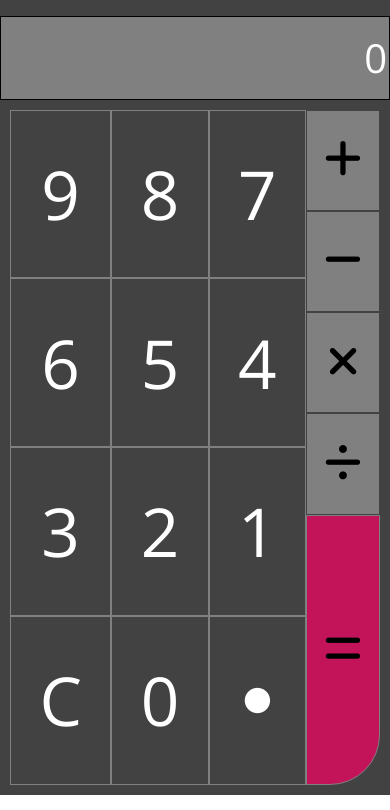
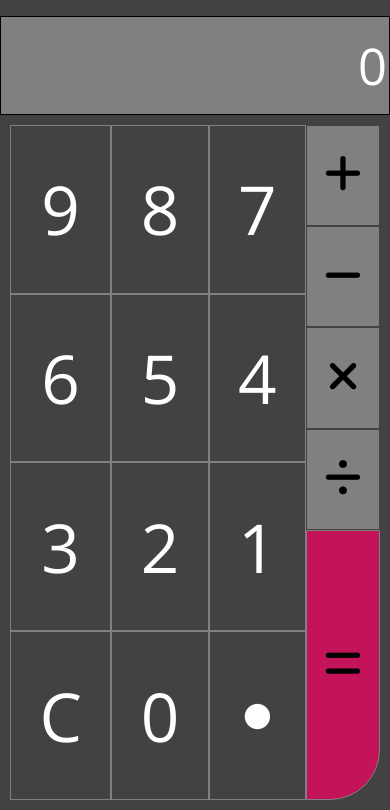
Before and after one commit to Tarbetu/calculator, a plain HTML site: page index.html in a window 390 px wide. Shown: the part 54-864 px from the top of the page. Drawn offline with nearby package versions, Linux system fonts and the light colour scheme.

Commit message:
fixing panel for mobile phones

```diff
--- a/style.css
+++ b/style.css
@@ -1,11 +1,11 @@
 body {
     margin: 0;
+    background: #424242;
 }
 
 @media (min-width: 1000px) {
     body {
         margin: 0% 30vw;
-        background: #424242;
         animation-name: addingSpaces;
         animation-duration: 5s;
     }
@@ -20,6 +20,7 @@ header {
     background: #424242;
     color: white;
     font-size: 14px;
+    height: 20vh;
 }
 
 h1 {
@@ -30,11 +31,12 @@ h1 {
 #shownValue {
     background: gray;
     color: white;
-    font-size: 40px;
+    font-size: 6vh;
     font-family: 'Open Sans', sans-serif;
     text-align: right;
     line-height: 2;
     border: 1px solid black;
+    height: 100%;
 }
 
 main {
```
